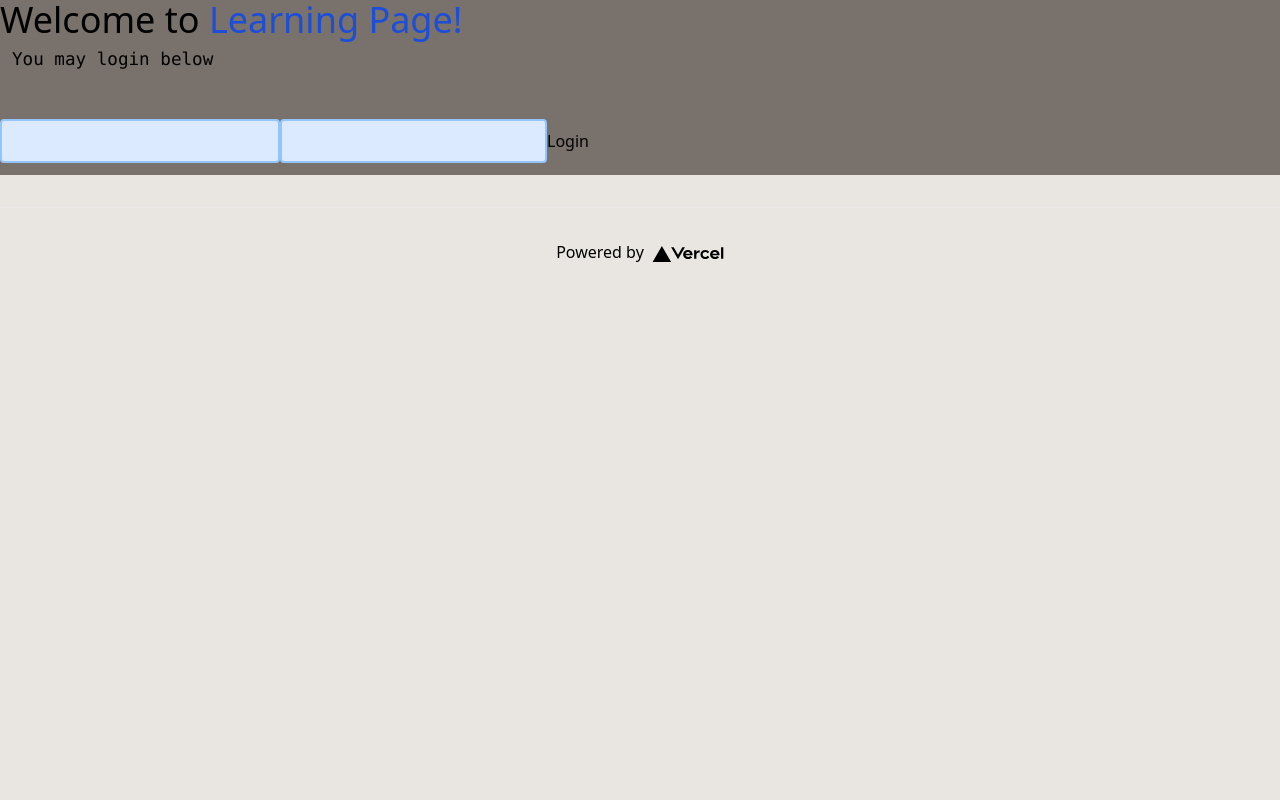
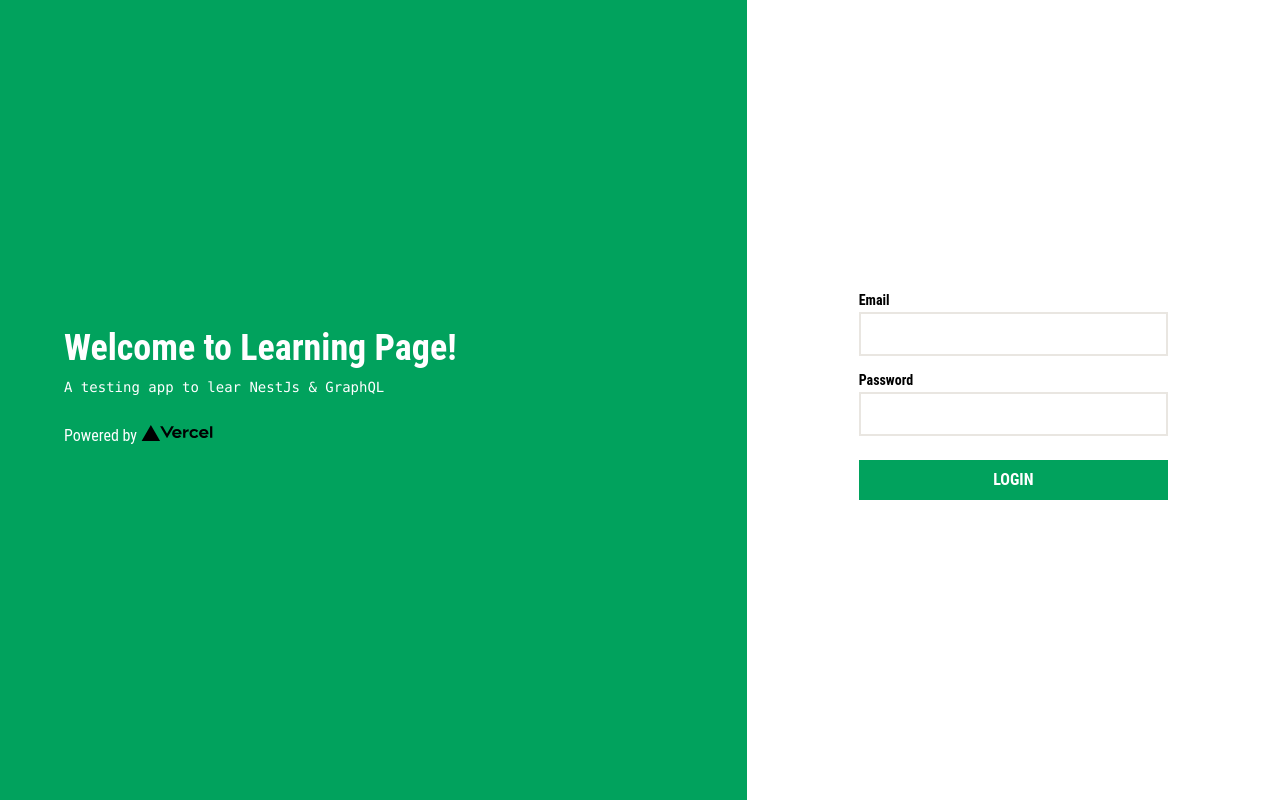
Before and after one commit to blanc08/basic_nestjs_frontend, a Next.js app: page / in a window 1280 px wide. Built offline with nearby package versions, Linux system fonts and the light colour scheme.

Commit message:
login view

```diff
--- a/pages/index.tsx
+++ b/pages/index.tsx
@@ -12,52 +12,75 @@ const Home: NextPage = () => {
   }
 
   return (
-    <div className="bg-brand-neutral-0 h-screen">
+    <main className="md:flex flex-row h-screen">
       <Head>
         <title>Learn NestJs</title>
         <meta name="description" content="Generated by create next app" />
         <link rel="icon" href="/favicon.ico" />
       </Head>
 
-      <main className="bg-stone-500">
-        <h4 className="text-4xl">
-          Welcome to <span className="text-blue-700">Learning Page!</span>
+      <section className="md:grow bg-brand-green flex items-center text-brand-white">
+        <div className="md:p-16 p-8">
+          <h4 className="md:text-4xl text-2xl font-bold">
+            Welcome to Learning Page!
           </h4>
-        <p className="text-2xl">
-          <code className={styles.code}>You may login below</code>
+          <p className="text-xl md:text-2xl">
+            <code className="code text-sm">
+              A testing app to lear NestJs & GraphQL
+            </code>
           </p>
 
-        {/* Login Form */}
-        <div className="my-8">
-          <input
-            className="px-4 py-2 my-3 bg-blue-100 border-blue-300 border-2 rounded min-w-[280px]"
-            type="email"
-            value={user.email}
-            onChange={(e) => setUser({ ...user, email: e.target.value })}
-          />
-          <input
-            className="px-4 py-2 my-3 bg-blue-100 border-blue-300 border-2 rounded min-w[280px]"
-            type="password"
-            value={user.password}
-            onChange={(e) => setUser({ ...user, password: e.target.value })}
-          />
-          <button onClick={login}>Login</button>
-        </div>
-      </main>
-
-      <footer className={styles.footer}>
+          <footer className="my-6 ">
             <a
               href="https://vercel.com?utm_source=create-next-app&utm_medium=default-template&utm_campaign=create-next-app"
               target="_blank"
               rel="noopener noreferrer"
             >
               Powered by{' '}
-          <span className={styles.logo}>
-            <Image src="/vercel.svg" alt="Vercel Logo" width={72} height={16} />
+              <span className="h-2">
+                <Image
+                  src="/vercel.svg"
+                  alt="Vercel Logo"
+                  width={72}
+                  height={16}
+                />
               </span>
             </a>
           </footer>
         </div>
+      </section>
+      {/* login section */}
+      <section className="md:w-5/12">
+        <div className="lg:p-16 p-8 h-full flex flex-col align-middle">
+          <div className="flex flex-col my-auto xl:px-12">
+            <label className="block">
+              <span className="text-sm font-bold">Email</span>
+              <input
+                className="w-full p-2 border-2 border-brand-neutral-0 mb-3"
+                type="email"
+                value={user.email}
+                onChange={(e) => setUser({ ...user, email: e.target.value })}
+              />
+            </label>
+            <label className="block">
+              <span className="text-sm font-bold">Password</span>
+              <input
+                className="w-full p-2 border-2 border-brand-neutral-0 mb-3"
+                type="password"
+                value={user.password}
+                onChange={(e) => setUser({ ...user, password: e.target.value })}
+              />
+            </label>
+            <button
+              className="w-full p-2 bg-brand-green text-white font-bold my-3 uppercase"
+              onClick={login}
+            >
+              Login
+            </button>
+          </div>
+        </div>
+      </section>
+    </main>
   );
 };
 
--- a/styles/Home.module.css
+++ b/styles/Home.module.css
@@ -56,9 +56,6 @@
 }
 
 .code {
-  border-radius: 5px;
-  padding: 0.75rem;
-  font-size: 1.1rem;
   font-family: Menlo, Monaco, Lucida Console, Liberation Mono, DejaVu Sans Mono,
     Bitstream Vera Sans Mono, Courier New, monospace;
 }
--- a/styles/globals.css
+++ b/styles/globals.css
@@ -3,3 +3,7 @@
 @tailwind utilities;
 
 @import url('https://fonts.googleapis.com/css2?family=Roboto+Condensed:ital,wght@0,400;0,700;1,300&display=swap');
+
+* {
+  font-family: 'Roboto Condensed', sans-serif;
+}
```
Lines whose indentation alone changed are shown as unchanged.
